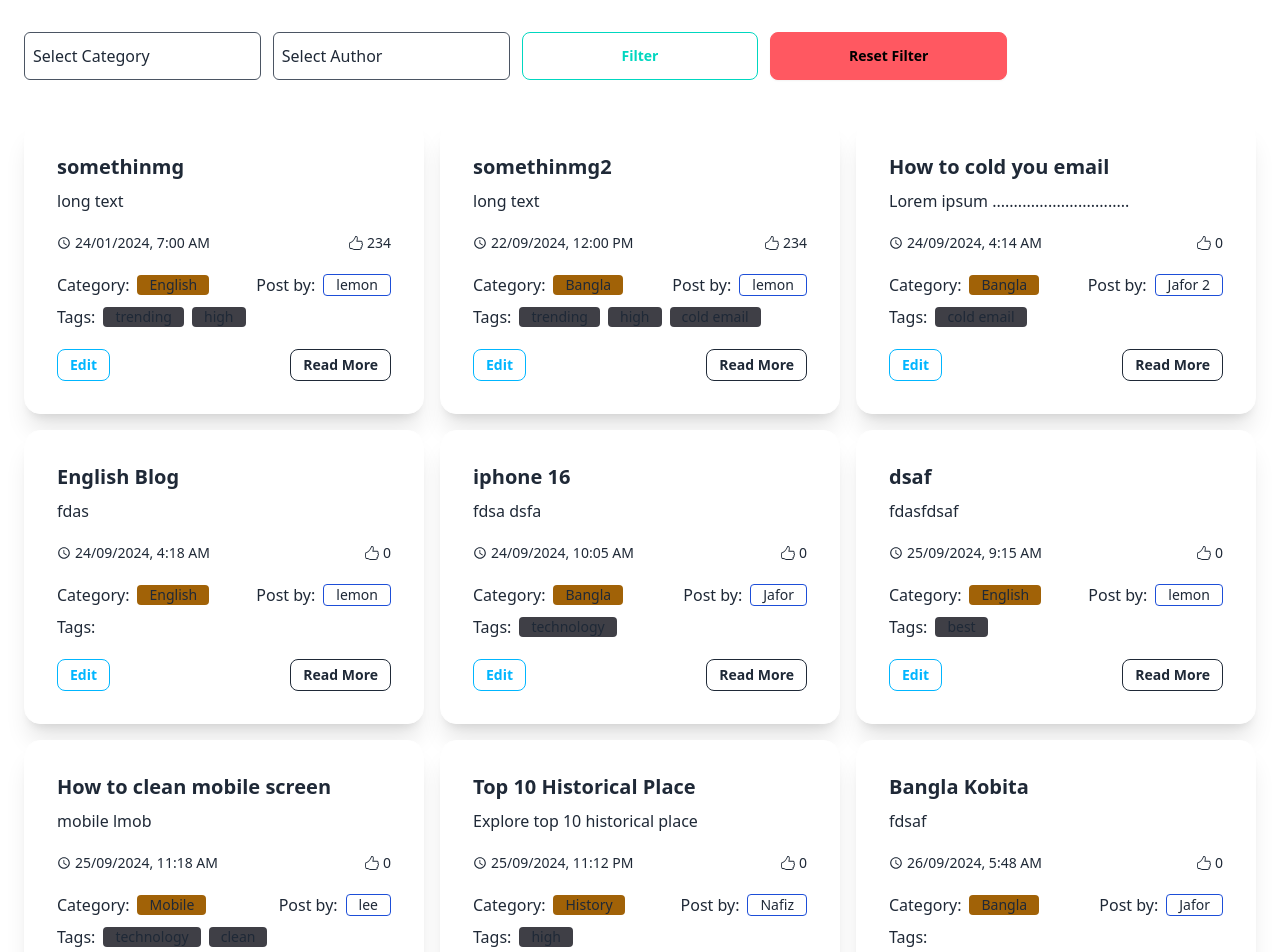
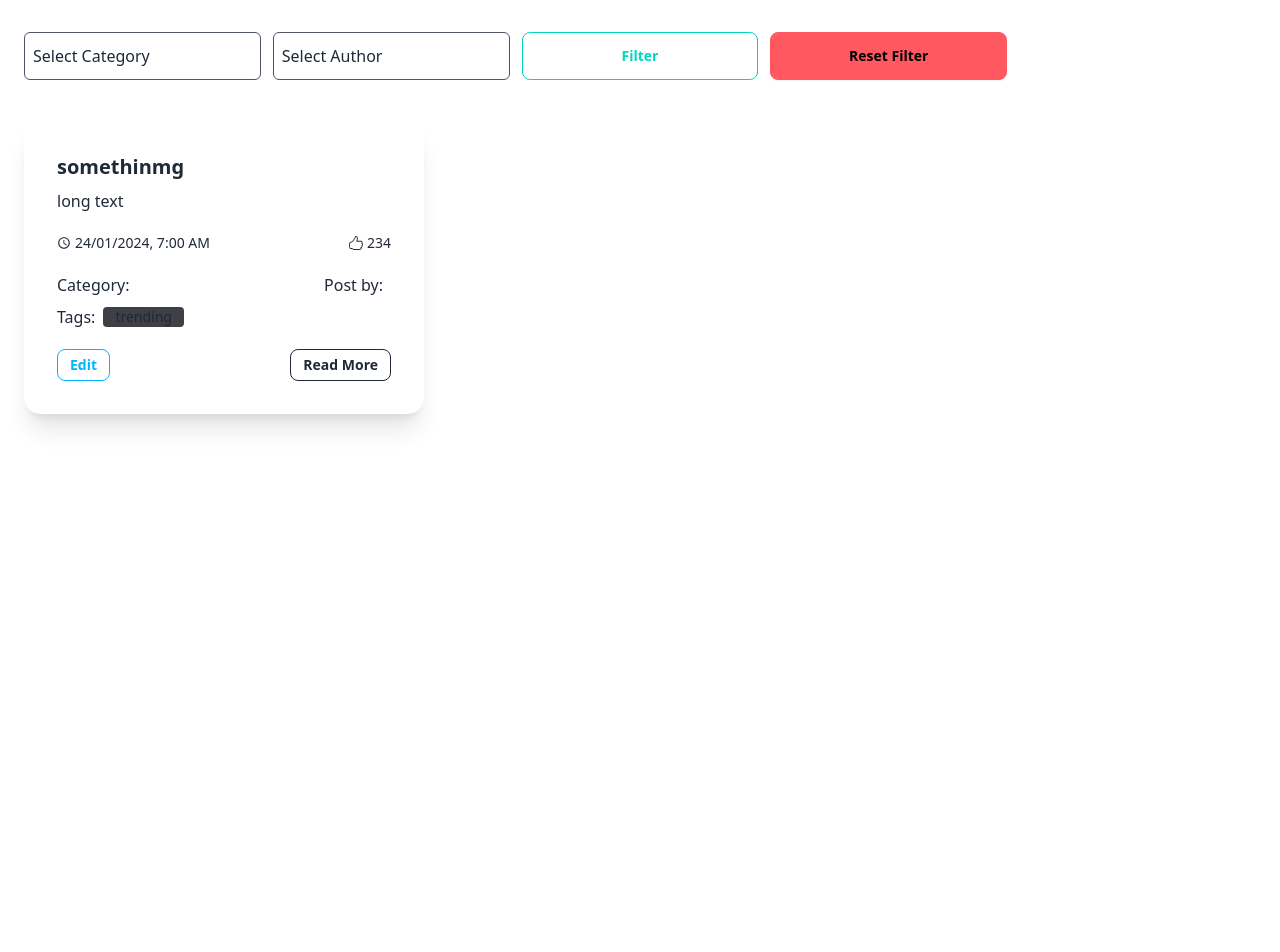
Before and after one commit to hmjuel78/advanced-blogging, a React (Vite) app: page /blogs in a window 1280 px wide. Shown: the part 140-1092 px from the top of the page. After the commit the page ends 800 px from the top, so only its background shows below. Built offline with nearby package versions, Linux system fonts and the light colour scheme; data requests are answered from the project's data file.

Commit message:
categoryId authorId

```diff
--- a/db.json
+++ b/db.json
@@ -1,187 +1,9 @@
 {
-  "catagories": [
-    {
-      "name": "English",
-      "id": 1
-    },
-    {
-      "name": "Bangla",
-      "id": 2
-    },
-    {
-      "name": "History",
-      "id": 3
-    },
-    {
-      "name": "Camistry",
-      "id": 4
-    },
-    {
-      "name": "Urdu",
-      "id": 5
-    },
-    {
-      "name": "hindi",
-      "id": 6
-    },
-    {
-      "name": "Mathmatics",
-      "id": 7
-    },
-    {
-      "name": "Technology",
-      "id": 8
-    },
-    {
-      "name": "books",
-      "id": 10
-    },
-    {
-      "name": "Movies",
-      "id": 11
-    },
-    {
-      "name": "Mobile",
-      "id": 12
-    }
-  ],
-  "authors": [
-    {
-      "name": "lemon",
-      "id": 1,
-      "category_id": 1
-    },
-    {
-      "name": "Kamal",
-      "id": 2,
-      "category_id": 1
-    },
-    {
-      "name": "Nafiz",
-      "id": 3,
-      "category_id": 3
-    },
-    {
-      "name": "Jafor",
-      "id": 4,
-      "category_id": 2
-    },
-    {
-      "name": "Jafor 2",
-      "id": 5,
-      "category_id": 2
-    },
-    {
-      "name": "Babul munshi",
-      "category_id": 6,
-      "id": 7
-    },
-    {
-      "name": "alamin",
-      "category_id": 10,
-      "id": 9
-    },
-    {
-      "name": "Abdullah",
-      "category_id": 10,
-      "id": 10
-    },
-    {
-      "name": "Alax",
-      "category_id": 11,
-      "id": 11
-    },
-    {
-      "name": "Aslam",
-      "category_id": 5,
-      "id": 12
-    },
-    {
-      "name": "JuelHW",
-      "category_id": 7,
-      "id": 13
-    },
-    {
-      "name": "lee",
-      "category_id": 12,
-      "id": 14
-    }
-  ],
-  "tags": [
-    {
-      "name": "trending",
-      "id": 1
-    },
-    {
-      "name": "high",
-      "id": 3
-    },
-    {
-      "name": "cold email",
-      "id": 5
-    },
-    {
-      "name": "technology",
-      "id": 6
-    },
-    {
-      "name": "best",
-      "id": 7
-    },
-    {
-      "name": "clean",
-      "id": 8
-    },
-    {
-      "name": "romantic",
-      "id": 9
-    },
-    {
-      "name": "history",
-      "id": 11
-    },
-    {
-      "name": "html",
-      "id": 12
-    },
-    {
-      "name": "email",
-      "id": 13
-    },
-    {
-      "name": "top",
-      "id": 14
-    },
-    {
-      "name": "hunter",
-      "id": 15
-    },
-    {
-      "name": "react",
-      "id": 16
-    },
-    {
-      "name": "toolkit",
-      "id": 1727335176112
-    },
-    {
-      "name": "fish",
-      "id": 1727335202349
-    },
-    {
-      "name": "farsi",
-      "id": 1727335249709
-    },
-    {
-      "name": "arabic",
-      "id": 1727335258487
-    }
-  ],
   "blogs": [
     {
       "id": 1,
-      "author_id": 1,
-      "category_id": 1,
+      "authorId": 1,
+      "catagoryId": 1,
       "title": "somethinmg",
       "desc": "long text",
       "dateTime": "2024-01-24T07:00",
@@ -191,196 +13,47 @@
         3,
         4
       ]
+    }
+  ],
+  "catagories": [
+    {
+      "name": "English",
+      "id": 1
     },
     {
-      "id": 2,
-      "author_id": 1,
-      "category_id": 2,
-      "title": "somethinmg2",
-      "desc": "long text",
-      "dateTime": "2024-09-22T12:00",
-      "like": 234,
-      "tags": [
-        1,
-        3,
-        5
-      ]
+      "name": "Bangla",
+      "id": 2
+    }
+  ],
+  "authors": [
+    {
+      "name": "lemon",
+      "id": 1,
+      "categoryId": 1
     },
     {
-      "author_id": 5,
-      "category_id": 2,
-      "title": "How to cold you email",
-      "desc": "Lorem ipsum ................................\n",
-      "dateTime": "2024-09-24T04:14:30.954Z",
-      "tags": [
-        5,
-        2
-      ],
-      "id": 3
+      "name": "alax",
+      "id": 2,
+      "categoryId": 1
+    }
+  ],
+  "tags": [
+    {
+      "name": "trending",
+      "id": 1
     },
     {
-      "author_id": 1,
-      "category_id": 1,
-      "title": "English Blog",
-      "desc": "fdas",
-      "dateTime": "2024-09-24T04:18:23.271Z",
-      "tags": [
-        4
-      ],
-      "id": 4
-    },
-    {
-      "author_id": 4,
-      "category_id": 2,
-      "title": "iphone 16",
-      "desc": "fdsa dsfa",
-      "dateTime": "2024-09-24T10:05:15.546Z",
-      "tags": [
-        6,
-        2
-      ],
-      "id": 6
-    },
-    {
-      "author_id": 1,
-      "category_id": 1,
-      "title": "dsaf",
-      "desc": "fdasfdsaf",
-      "dateTime": "2024-09-25T09:15:39.096Z",
-      "tags": [
-        2,
-        7
-      ],
-      "id": 7
-    },
-    {
-      "author_id": 14,
-      "category_id": 12,
-      "title": "How to clean mobile screen",
-      "desc": "mobile lmob",
-      "dateTime": "2024-09-25T11:18:05.946Z",
-      "tags": [
-        2,
-        6,
-        8
-      ],
-      "id": 8
-    },
-    {
-      "author_id": 3,
-      "category_id": 3,
-      "title": "Top 10 Historical Place",
-      "desc": "Explore top 10 historical place",
-      "dateTime": "2024-09-25T23:12:04.377Z",
-      "tags": [
-        2,
-        3,
-        4
-      ],
-      "id": 9
-    },
-    {
-      "author_id": 4,
-      "category_id": 2,
-      "title": "Bangla Kobita",
-      "desc": "fdsaf",
-      "dateTime": "2024-09-26T05:48:06.684Z",
-      "tags": [
-        4
-      ],
-      "id": 10
-    },
-    {
-      "author_id": 1,
-      "category_id": 1,
-      "title": "dsaf",
-      "desc": "sdfa",
-      "dateTime": "2024-09-26T06:49:06.461Z",
-      "tags": [
-        1,
-        5
-      ],
-      "id": 11
-    },
-    {
-      "author_id": 5,
-      "category_id": 2,
-      "title": "fdsa",
-      "desc": "fdsa",
-      "dateTime": "2024-09-26T06:49:27.969Z",
-      "tags": [
-        5
-      ],
-      "id": 12
-    },
-    {
-      "author_id": 3,
-      "category_id": 3,
-      "title": "fasd",
-      "desc": "fdas",
-      "dateTime": "2024-09-26T06:49:48.645Z",
-      "tags": [
-        14
-      ],
-      "id": 13
-    },
-    {
-      "author_id": 1,
-      "category_id": 1,
-      "title": "fdsa",
-      "desc": "fsdasa",
-      "dateTime": "2024-09-26T07:02:25.866Z",
-      "tags": [
-        1,
-        3
-      ],
-      "id": 14
-    },
-    {
-      "author_id": 1,
-      "category_id": 1,
-      "title": "fdas",
-      "desc": "fdasf",
-      "dateTime": "2024-09-26T07:17:15.922Z",
-      "tags": [
-        14,
-        15,
-        3
-      ],
-      "id": 15
-    },
-    {
-      "author_id": 12,
-      "category_id": 5,
-      "title": "fdsa",
-      "desc": "fdasf",
-      "dateTime": "2024-09-26T07:20:05.568Z",
-      "tags": [
-        1727335176112,
-        1727335202349
-      ],
-      "id": 16
-    },
-    {
-      "author_id": 12,
-      "category_id": 5,
-      "title": "fasdf",
-      "desc": "dsaf",
-      "dateTime": "2024-09-26T07:21:01.586Z",
-      "tags": [
-        1727335249709,
-        1727335258487
-      ],
-      "id": 17
+      "name": "top",
+      "id": 2
     }
   ],
   "comments": [
     {
-      "blog_id": 1,
+      "blogId": 1,
       "comment": "goog job"
     },
     {
-      "blog_id": 1,
+      "blogId": 2,
       "comment": "goog job"
     }
   ]
--- a/src/components/author/AuthorForm.jsx
+++ b/src/components/author/AuthorForm.jsx
@@ -27,13 +27,13 @@ const AuthorForm = (props) => {
 
         const newAuthor = {
             name: authorName,
-            category_id: selectCategory.id
+            categoryId: selectCategory.id
         }
         if (editableAuthor !== null) {
             dispatch(authorUpdate({
                 id: editableAuthor.author.id,
                 name: authorName,
-                category_id: selectCategory.id
+                categoryId: selectCategory.id
             }))
             toast.success('Author update successfully!!')
         } else {
--- a/src/components/blog/BlogCard.jsx
+++ b/src/components/blog/BlogCard.jsx
@@ -10,8 +10,7 @@ import { authorFetch, authorSelector } from "../../features/author/authorSlice"
 import { _EDITABLEBLOG } from "../../features/blog/blogSlice"
 
 const BlogCard = (props) => {
-    const { blog, filterOptions = null } = props
-    const { categorySelect, authorSelect } = filterOptions
+    const { blog } = props
 
     const dispatch = useDispatch()
     const { tags } = useSelector(tagSelector)
@@ -31,14 +30,8 @@ const BlogCard = (props) => {
         dispatch(authorFetch())
     }, [dispatch])
 
-    useEffect(() => {
-        console.log(categorySelect, authorSelect)
-    }, [filterOptions])
-
     return (
-        <div className={`card bg-base-100 w-full shadow-xl border border-white
-            ${filterOptions !== blog.category_id ? "block" : "hidden"}
-        `}>
+        <div className={`card bg-base-100 w-full shadow-xl border border-white`}>
             <div className="card-body">
                 <h2 className="card-title">{blog.title}</h2>
                 <p>{blog.desc}</p>
@@ -90,7 +83,6 @@ const BlogCard = (props) => {
                     </div>
                 </div>
 
-
                 <div className="flex items-center gap-2">
                     <p className="max-w-max">Tags:</p>
                     <ul className="flex flex-wrap gap-2">
@@ -109,7 +101,6 @@ const BlogCard = (props) => {
                         }
                     </ul>
                 </div>
-
 
                 <div className="card-actions justify-between mt-3">
                     <button
--- a/src/components/tag-input/TagInputWithSearch.jsx
+++ b/src/components/tag-input/TagInputWithSearch.jsx
@@ -81,10 +81,10 @@ const TagInputWithSearch = (props) => {
                         selectDropData && selectDropData.length > 0 ?
                             selectDropData?.map((selectData) =>
                                 <span
-                                    key={selectData.id}
+                                    key={selectData?.id}
                                     className="bg-slate-800 rounded px-2 py-1 flex items-center gap-1 hover:cursor-pointer"
                                 >
-                                    {selectData.name}
+                                    {selectData?.name}
                                     <IoCloseOutline onClick={() => selectDataDelete(selectData.id)} className="hover:text-error" />
                                 </span>
                             )
--- a/src/features/author/authorSlice.js
+++ b/src/features/author/authorSlice.js
@@ -114,6 +114,7 @@ export const authorSlice = createSlice({
             .addCase(authorByCatId.fulfilled, (state, action) => {
                 state.isLoading = false
                 state.authorsByCat = action.payload
+                console.log(132)
             });
     }
 })
--- a/src/pages/Blogs.jsx
+++ b/src/pages/Blogs.jsx
@@ -75,7 +75,7 @@ const Blogs = () => {
                 {
                     blogs && blogs.length > 0 ?
                         blogs?.map(blog => (
-                            <BlogCard key={blog.id} blog={blog} filterOptions={selectFilter} />
+                            <BlogCard key={blog.id} blog={blog} />
                         ))
                         : <h2 className="text-xl text-center">Blogs Not Found !!!</h2>
                 }
```
Also changed, not shown: src/components/author/AuthorList.jsx (+5 -2 lines), src/components/blog/BlogForm.jsx (+22 -10 lines), src/features/blog/blogSlice.js (+18 -12 lines).
